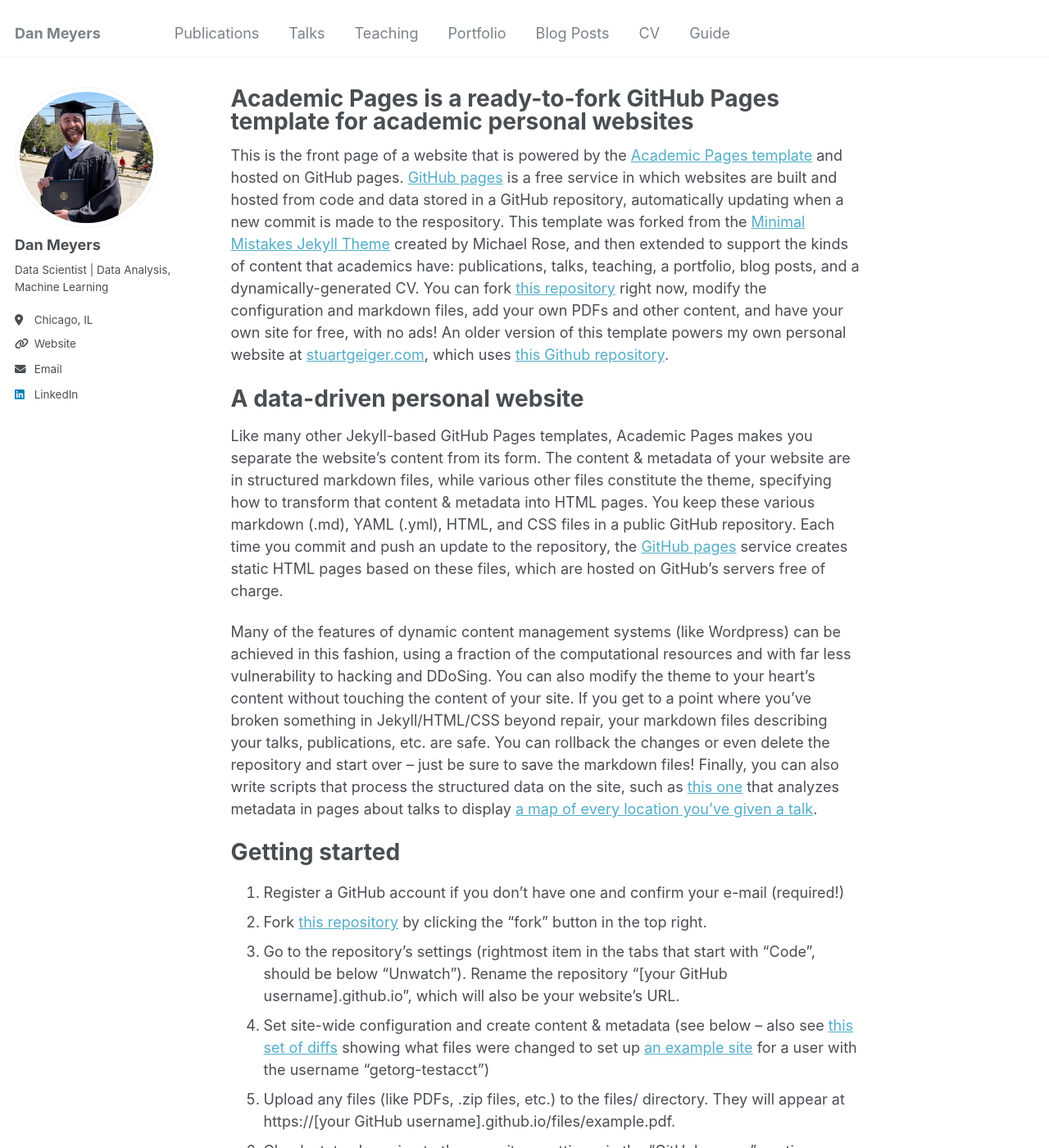
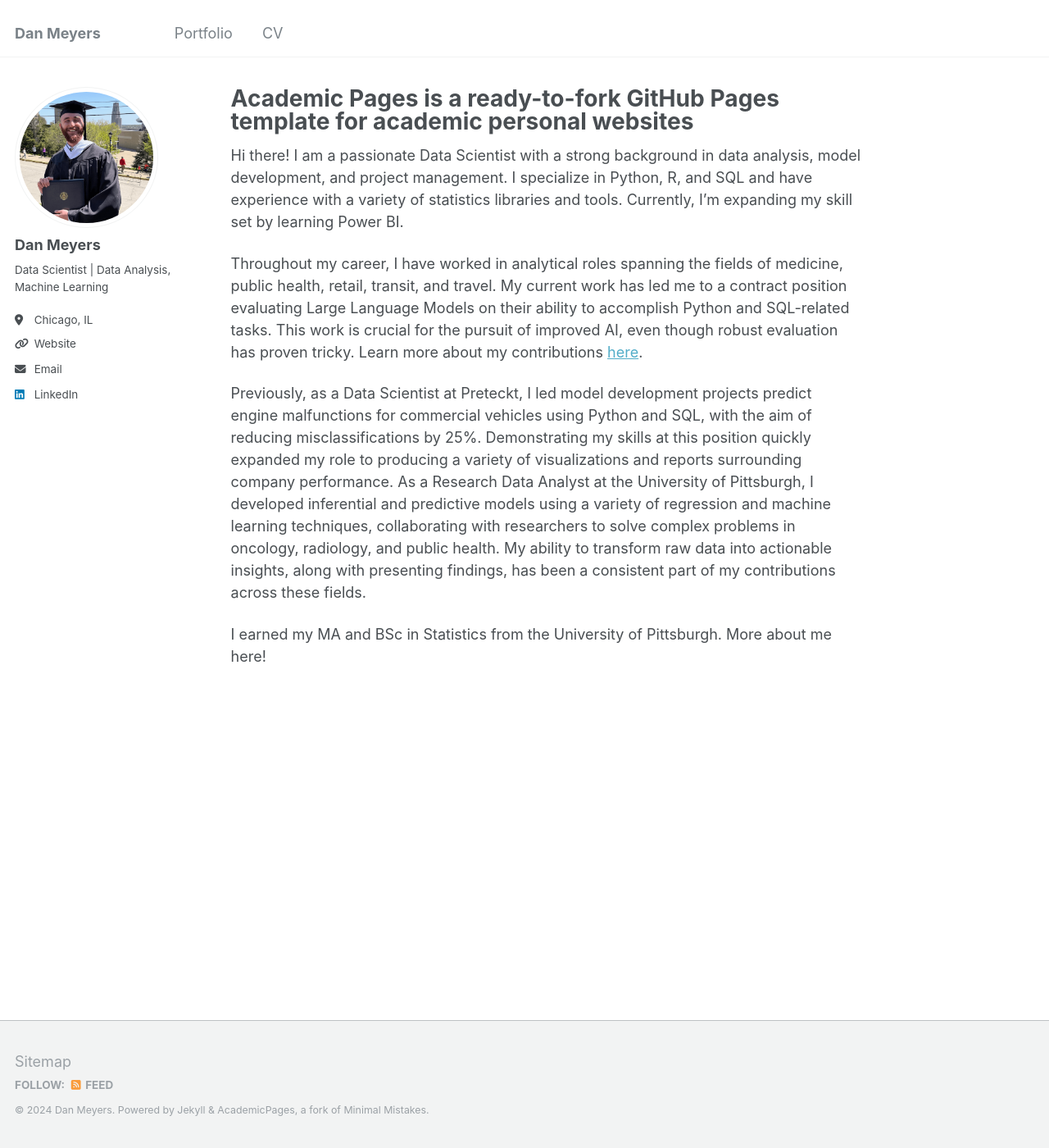
Before and after one commit to meyersdan/meyersdan.github.io, a Jekyll site: the page built from _pages/about.md, in a window 1280 px wide and 1400 px high. Shown: the whole window at 82% size. Built offline with Jekyll 4.4.1, drawn with Linux system fonts in a browser that asks for light colours; some of the changed text lies outside the part shown.

Commit message:
changes to desc and sidebars

```diff
--- a/_pages/about.md
+++ b/_pages/about.md
@@ -7,43 +7,10 @@ redirect_from:
   - /about.html
 ---
 
-This is the front page of a website that is powered by the [Academic Pages template](https://github.com/academicpages/academicpages.github.io) and hosted on GitHub pages. [GitHub pages](https://pages.github.com) is a free service in which websites are built and hosted from code and data stored in a GitHub repository, automatically updating when a new commit is made to the respository. This template was forked from the [Minimal Mistakes Jekyll Theme](https://mmistakes.github.io/minimal-mistakes/) created by Michael Rose, and then extended to support the kinds of content that academics have: publications, talks, teaching, a portfolio, blog posts, and a dynamically-generated CV. You can fork [this repository](https://github.com/academicpages/academicpages.github.io) right now, modify the configuration and markdown files, add your own PDFs and other content, and have your own site for free, with no ads! An older version of this template powers my own personal website at [stuartgeiger.com](http://stuartgeiger.com), which uses [this Github repository](https://github.com/staeiou/staeiou.github.io).
+Hi there! I am a passionate Data Scientist with a strong background in data analysis, model development, and project management. I specialize in Python, R, and SQL and have experience with a variety of statistics libraries and tools. Currently, I’m expanding my skill set by learning Power BI.
 
-A data-driven personal website
-======
-Like many other Jekyll-based GitHub Pages templates, Academic Pages makes you separate the website's content from its form. The content & metadata of your website are in structured markdown files, while various other files constitute the theme, specifying how to transform that content & metadata into HTML pages. You keep these various markdown (.md), YAML (.yml), HTML, and CSS files in a public GitHub repository. Each time you commit and push an update to the repository, the [GitHub pages](https://pages.github.com/) service creates static HTML pages based on these files, which are hosted on GitHub's servers free of charge.
+Throughout my career, I have worked in analytical roles spanning the fields of medicine, public health, retail, transit, and travel. My current work has led me to a contract position evaluating Large Language Models on their ability to accomplish Python and SQL-related tasks. This work is crucial for the pursuit of improved AI, even though robust evaluation has proven tricky. Learn more about my contributions [here](https://scale.com/leaderboard).
 
-Many of the features of dynamic content management systems (like Wordpress) can be achieved in this fashion, using a fraction of the computational resources and with far less vulnerability to hacking and DDoSing. You can also modify the theme to your heart's content without touching the content of your site. If you get to a point where you've broken something in Jekyll/HTML/CSS beyond repair, your markdown files describing your talks, publications, etc. are safe. You can rollback the changes or even delete the repository and start over -- just be sure to save the markdown files! Finally, you can also write scripts that process the structured data on the site, such as [this one](https://github.com/academicpages/academicpages.github.io/blob/master/talkmap.ipynb) that analyzes metadata in pages about talks to display [a map of every location you've given a talk](https://academicpages.github.io/talkmap.html).
+Previously, as a Data Scientist at Preteckt, I led model development projects predict engine malfunctions for commercial vehicles using Python and SQL, with the aim of reducing misclassifications by 25%. Demonstrating my skills at this position quickly expanded my role to producing a variety of visualizations and reports surrounding company performance. As a Research Data Analyst at the University of Pittsburgh, I developed inferential and predictive models using a variety of regression and machine learning techniques, collaborating with researchers to solve complex problems in oncology, radiology, and public health. My ability to transform raw data into actionable insights, along with presenting findings, has been a consistent part of my contributions across these fields.
 
-Getting started
-======
-1. Register a GitHub account if you don't have one and confirm your e-mail (required!)
-1. Fork [this repository](https://github.com/academicpages/academicpages.github.io) by clicking the "fork" button in the top right.
-1. Go to the repository's settings (rightmost item in the tabs that start with "Code", should be below "Unwatch"). Rename the repository "[your GitHub username].github.io", which will also be your website's URL.
-1. Set site-wide configuration and create content & metadata (see below -- also see [this set of diffs](http://archive.is/3TPas) showing what files were changed to set up [an example site](https://getorg-testacct.github.io) for a user with the username "getorg-testacct")
-1. Upload any files (like PDFs, .zip files, etc.) to the files/ directory. They will appear at https://[your GitHub username].github.io/files/example.pdf.
-1. Check status by going to the repository settings, in the "GitHub pages" section
-
-Site-wide configuration
-------
-The main configuration file for the site is in the base directory in [_config.yml](https://github.com/academicpages/academicpages.github.io/blob/master/_config.yml), which defines the content in the sidebars and other site-wide features. You will need to replace the default variables with ones about yourself and your site's github repository. The configuration file for the top menu is in [_data/navigation.yml](https://github.com/academicpages/academicpages.github.io/blob/master/_data/navigation.yml). For example, if you don't have a portfolio or blog posts, you can remove those items from that navigation.yml file to remove them from the header.
-
-Create content & metadata
-------
-For site content, there is one markdown file for each type of content, which are stored in directories like _publications, _talks, _posts, _teaching, or _pages. For example, each talk is a markdown file in the [_talks directory](https://github.com/academicpages/academicpages.github.io/tree/master/_talks). At the top of each markdown file is structured data in YAML about the talk, which the theme will parse to do lots of cool stuff. The same structured data about a talk is used to generate the list of talks on the [Talks page](https://academicpages.github.io/talks), each [individual page](https://academicpages.github.io/talks/2012-03-01-talk-1) for specific talks, the talks section for the [CV page](https://academicpages.github.io/cv), and the [map of places you've given a talk](https://academicpages.github.io/talkmap.html) (if you run this [python file](https://github.com/academicpages/academicpages.github.io/blob/master/talkmap.py) or [Jupyter notebook](https://github.com/academicpages/academicpages.github.io/blob/master/talkmap.ipynb), which creates the HTML for the map based on the contents of the _talks directory).
-
-**Markdown generator**
-
-I have also created [a set of Jupyter notebooks](https://github.com/academicpages/academicpages.github.io/tree/master/markdown_generator
-) that converts a CSV containing structured data about talks or presentations into individual markdown files that will be properly formatted for the Academic Pages template. The sample CSVs in that directory are the ones I used to create my own personal website at stuartgeiger.com. My usual workflow is that I keep a spreadsheet of my publications and talks, then run the code in these notebooks to generate the markdown files, then commit and push them to the GitHub repository.
-
-How to edit your site's GitHub repository
-------
-Many people use a git client to create files on their local computer and then push them to GitHub's servers. If you are not familiar with git, you can directly edit these configuration and markdown files directly in the github.com interface. Navigate to a file (like [this one](https://github.com/academicpages/academicpages.github.io/blob/master/_talks/2012-03-01-talk-1.md) and click the pencil icon in the top right of the content preview (to the right of the "Raw | Blame | History" buttons). You can delete a file by clicking the trashcan icon to the right of the pencil icon. You can also create new files or upload files by navigating to a directory and clicking the "Create new file" or "Upload files" buttons.
-
-Example: editing a markdown file for a talk
-![Editing a markdown file for a talk](/images/editing-talk.png)
-
-For more info
-------
-More info about configuring Academic Pages can be found in [the guide](https://academicpages.github.io/markdown/). The [guides for the Minimal Mistakes theme](https://mmistakes.github.io/minimal-mistakes/docs/configuration/) (which this theme was forked from) might also be helpful.
+I earned my MA and BSc in Statistics from the University of Pittsburgh. More about me here!
```
Also changed, not shown: _data/navigation.yml (+10 -10 lines).
